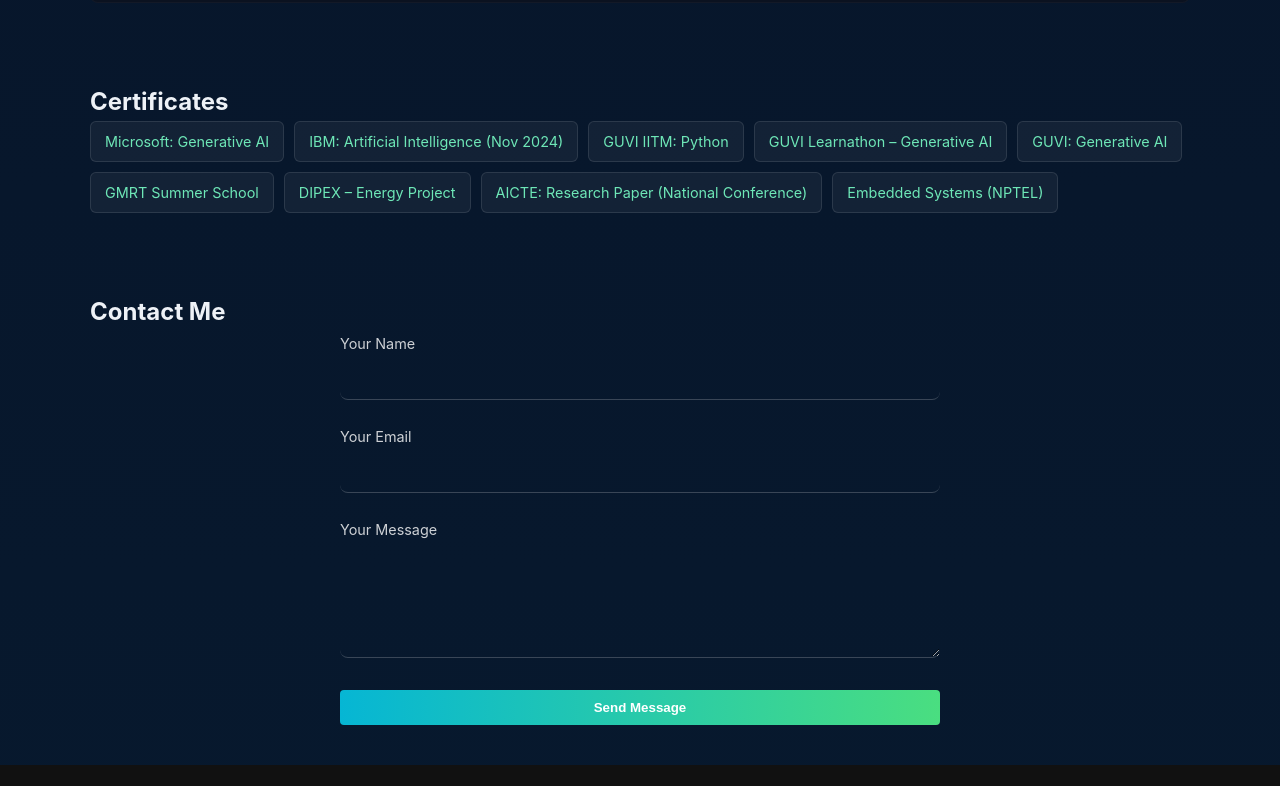
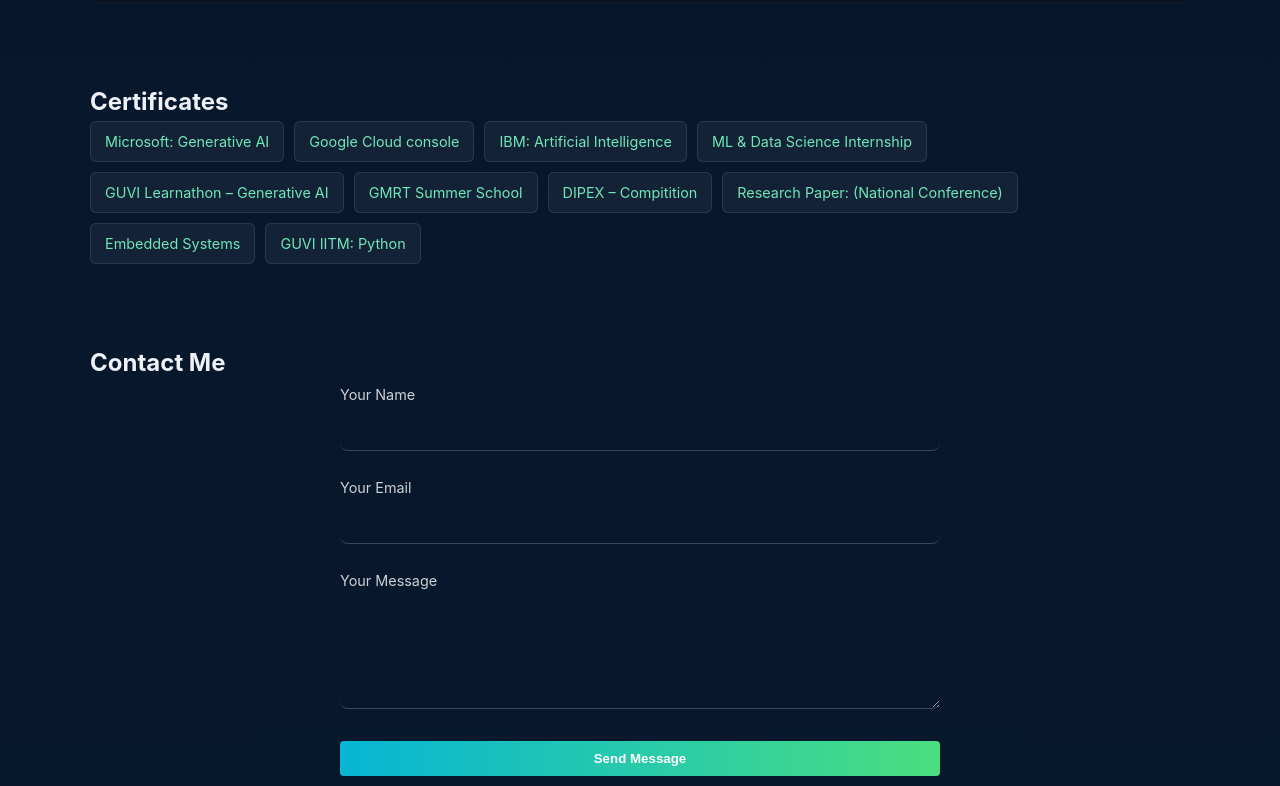
Before and after one commit to AAISHAA1585/MYPORTFOLIO, a plain HTML site: page index.html in a window 1280 px wide. Shown: the part 2460-3246 px from the top of the page. Drawn offline with Linux system fonts and the light colour scheme.

Commit message:
Update index.html

```diff
--- a/index.html
+++ b/index.html
@@ -145,18 +145,19 @@
       </div>
     </section>
 
-    <section id="certificates" class="section container">
+   <section id="certificates" class="section container">
   <h2>Certificates</h2>
   <div class="skills-list">
     <a href="certificates/microsoft-ai.pdf" target="_blank" class="skill-item">Microsoft: Generative AI</a>
-    <a href="certificates/IBM AI.jpg" target="_blank" class="skill-item">IBM: Artificial Intelligence (Nov 2024)</a>
+    <a href="https://www.cloudskillsboost.google/public_profiles/7a3bd204-da66-4c13-a542-b3f279eef0f3" target="_blank" class="skill-item">Google Cloud console</a>
+    <a href="certificates/IBMAI.jpeg" target="_blank" class="skill-item">IBM: Artificial Intelligence</a>
+    <a href="certificates/Infotact-Internship.pdf" target="_blank" class="skill-item"> ML & Data Science Internship</a>
+    <a href="certificates/guvi-learnathon.png" target="_blank" class="skill-item">GUVI Learnathon – Generative AI</a>
+    <a href="certificates/gmrt-summer.jpeg" target="_blank" class="skill-item">GMRT Summer School</a>
+    <a href="certificates/dipex-energy.jpg" target="_blank" class="skill-item">DIPEX – Compitition</a>
+    <a href="certificates/aicte-research.pdf" target="_blank" class="skill-item">Research Paper: (National Conference)</a>
+    <a href="certificates/Embedded System (1).pdf" target="_blank" class="skill-item">Embedded Systems</a>
     <a href="certificates/guvi-python.png" target="_blank" class="skill-item">GUVI IITM: Python</a>
-    <a href="certificates/guvi-learnathon.png" target="_blank" class="skill-item">GUVI Learnathon – Generative AI</a>
-    <a href="certificates/guvi-genai.png" target="_blank" class="skill-item">GUVI: Generative AI</a>
-    <a href="certificates/gmrt-summer.jpg" target="_blank" class="skill-item">GMRT Summer School</a>
-    <a href="certificates/dipex-energy.jpg" target="_blank" class="skill-item">DIPEX – Energy Project</a>
-    <a href="certificates/aicte-research.pdf" target="_blank" class="skill-item">AICTE: Research Paper (National Conference)</a>
-    <a href="certificates/Embedded System (1).pdf" target="_blank" class="skill-item">Embedded Systems (NPTEL)</a>
   </div>
 </section>
 
```
